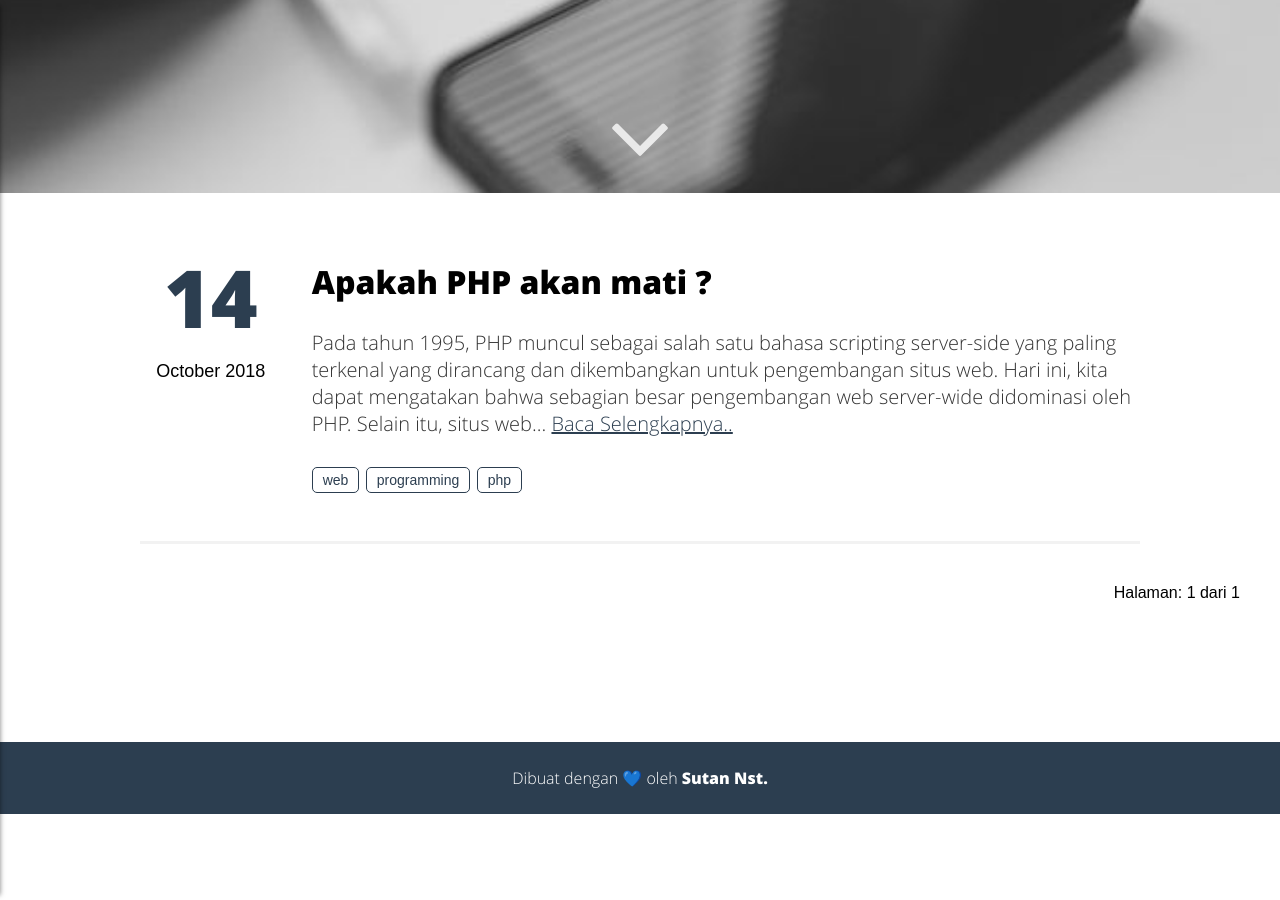
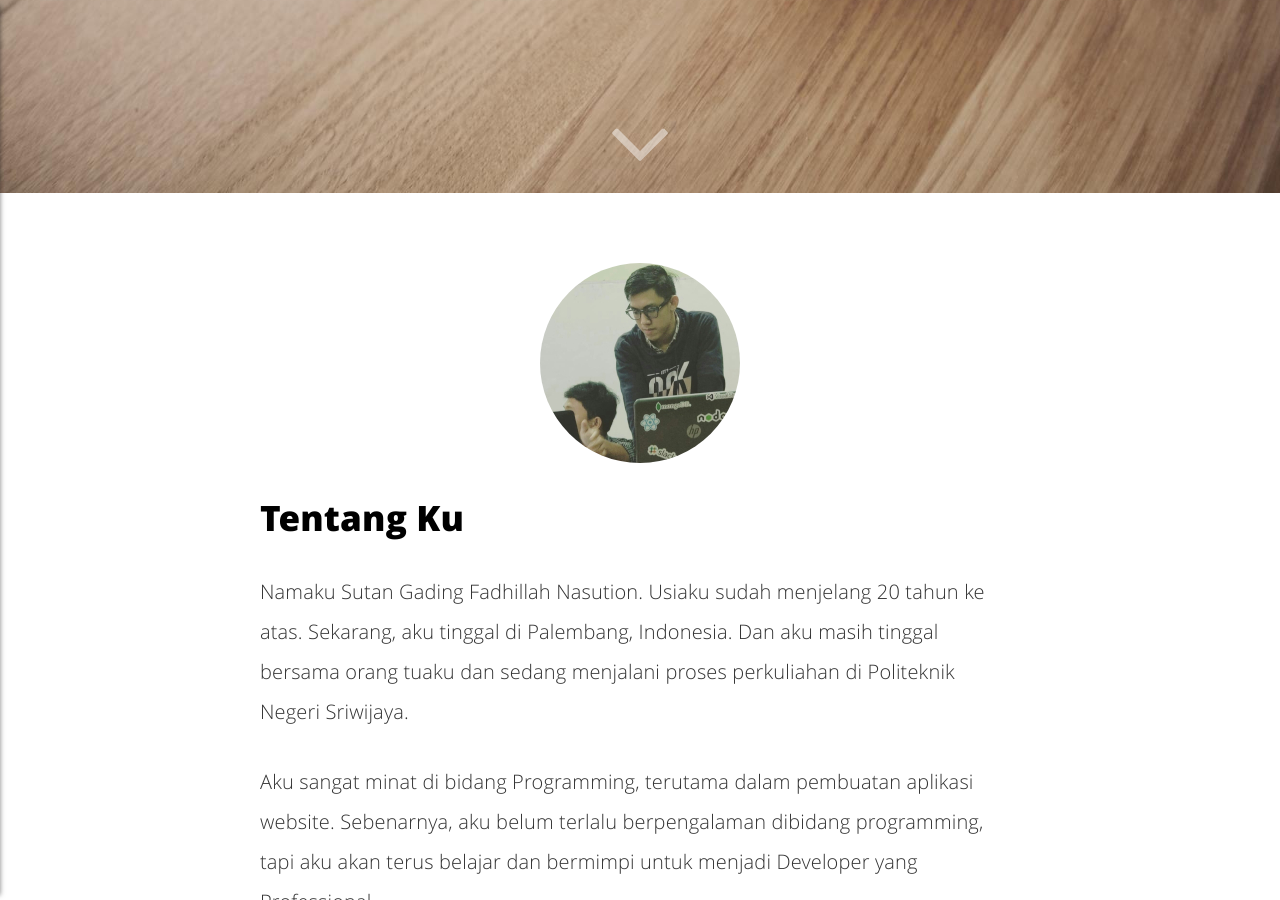
Before and after one commit to sgnzst/sgnzst.github.io, a Jekyll site: the page built from index.html, in a window 1280 px wide and 900 px high, scrolled down 707 px. Built offline with Jekyll 4.4.1, drawn with Linux system fonts in a browser that asks for light colours; the list of posts is cut into pages by our own code; some of the changed text lies outside the part shown.

Commit message:
modified templating and layouts

```diff
--- a/_config.yml
+++ b/_config.yml
@@ -20,9 +20,8 @@ twitter_username: none
 # Build settings
 markdown: kramdown
 highlighter: rouge
-permalink: /blog/:title/
 paginate: 5
-paginate_path: /page/:num
+paginate_path: /blog/page/:num
 
 # html minify
 compress_html:
@@ -38,14 +37,12 @@ links:
     url: /
   - title: Blog
     url: /blog
-  - title: Projects
+  - title: Projects (Coming Soon)
     url: /projects
   - title: Series
     url: /series
   - title: Tags
     url: /tags
-  - title: About Me
-    url: /about
 
 # my collections
 collections:
--- a/_layouts/default.html
+++ b/_layouts/default.html
@@ -7,7 +7,11 @@ layout: compress
   {% include head.html %}
   <body>
     {% include svg-icons.html %}
-    {% include header-default.html %}
+    {% if page.url == "/blog/index.html" %}
+      {% include header-post.html %}
+    {% else %}
+      {% include header-default.html %}
+    {% endif %}
       <section class="content">
         {{ content }}
       </section>
--- a/_layouts/minimal.html
+++ b/_layouts/minimal.html
@@ -7,7 +7,11 @@ layout: compress
   {% include head.html %}
   <body>
     {% include svg-icons.html %}
-    {% include header-post.html %}
+    {% if page.url == "/" %}
+      {% include header-default.html %}
+    {% else %}
+      {% include header-post.html %}
+    {% endif %}
     <section class="post" itemscope itemtype="http://schema.org/WebPage">
       <article role="article" id="scroll" class="post-content" role="main" itemprop="mainContentOfPage">
         {{ content }}
--- a/_layouts/page.html
+++ b/_layouts/page.html
@@ -1,6 +1,7 @@
 ---
 layout: default
 ---
+
 <div class="post">
   <header class="post-header">
     <h1 class="post-title">{{ page.title }}</h1>
--- a/index.html
+++ b/index.html
@@ -1,51 +1,52 @@
 ---
-layout: default
-background: /assets/img/desk1.jpg
+layout: minimal
+background: /assets/img/desk2.jpg
 ---
 
-<main id="scroll" class="home" role="main" itemprop="mainContentOfPage" itemscope="itemscope" itemtype="http://schema.org/Blog">
-  {% for post in paginator.posts %}
-  <article role="article" class="post-item" itemscope="itemscope" itemtype="http://schema.org/BlogPosting" itemprop="blogPost">
-    <a class="datetime" href="{{ post.url | prepend: site.baseurl }}">
-      <meta itemprop="datePublished" content="{{post.date}}">
-      <time datetime="{{ post.date | date_to_xmlschema }}">
-        <span class="day">
-          {{ post.date | date: "%d" }}
-        </span>
-        <span class="month-year">
-          {{ post.date | date: "%B %Y" }}
-        </span>
-      </time>
-    </a>
-    <div class="content">
-      <a href="{{ post.url | prepend: site.baseurl }}"><h2 class="post-title" itemprop="name">{{ post.title }}</h2></a>
-      <p class="description">
-        {{ post.content | strip_html | truncatewords:40 }}
-        <a href="{{ post.url | prepend: site.baseurl }}" class="link">Baca Selengkapnya..</a>
-      </p>
+<img itemprop="image" class="img-rounded" src="/assets/img/sutan.jpg" alt="Sutan Nst">
 
-      <div class="tags">
-        {% for tag in post.tags %}
-        <a href="{{ site.baseurl }}/tags/#{{tag | slugify }}">{{ tag }}</a>
-        {% endfor %}
-      </div>
-    </div>
-  </article>
-  {% endfor %}
+<h2>Tentang Ku</h2>
 
-  <div id="pg" class="pagination">
-    <span style="float: right">
-      {% if paginator.previous_page %}
-        <a href="{{ paginator.previous_page_path }}#pg" class="paginate-link">
-          Previous
-        </a>
-      {% endif %}
-      <span class="page_number ">
-        Halaman: {{ paginator.page }} dari {{ paginator.total_pages }}
-      </span>
-      {% if paginator.next_page %}
-        <a href="{{ paginator.next_page_path }}#pg" class="paginate-link">Next</a>
-      {% endif %}
-    </span>
-  </div>
-</main>
+<p>
+	Namaku Sutan Gading Fadhillah Nasution. Usiaku sudah menjelang 20 tahun ke atas.
+	Sekarang, aku tinggal di Palembang, Indonesia. Dan aku masih tinggal bersama orang tuaku dan
+	sedang menjalani proses perkuliahan di Politeknik Negeri Sriwijaya.
+</p>
+
+<p>
+	Aku sangat minat di bidang Programming, terutama dalam pembuatan aplikasi website.
+	Sebenarnya, aku belum terlalu berpengalaman dibidang programming,
+	tapi aku akan terus belajar dan bermimpi untuk menjadi Developer yang Professional.
+</p>
+
+<h2>Kemampuan Ku</h2>
+<p> Kira - kira beginilah aku menilai diriku. </p>
+<ul class="skill-list">
+	<div class="my-skill-bar" data-width="75" data-background="#e67e22">
+		Object Oriented Programming
+	</div>
+	<br />
+	<div class="my-skill-bar" data-width="70" data-background="#3498db">
+		CSS (Bootstrap)
+	</div>
+	<br />
+	<div class="my-skill-bar" data-width="60" data-background="#f1ac18">
+		<b>Javascript</b>
+	</div>
+	<br />
+	<div class="my-skill-bar" data-width="65" data-background="#2c3e50">
+		jQuery
+	</div>
+	<br />
+	<div class="my-skill-bar" data-width="80" data-background="#5a68a5">
+		PHP
+	</div>
+	<br />
+	<div class="my-skill-bar" data-width="30" data-background="#646464">
+		Python
+	</div>
+	<br />
+	<div class="my-skill-bar" data-width="55" data-background="#00758f">
+		MySQL
+	</div>
+</ul>
--- a/series.html
+++ b/series.html
@@ -2,7 +2,6 @@
 layout: minimal
 title: "Series"
 permalink: /series/index.html
-image: '/assets/img/series.png'
 description: "Take a look at my series."
 ---
 
```
Also changed, not shown: _projects/demo.html (deleted, +0 -14 lines), about.html (deleted, +0 -55 lines), blog/index.html (added, +53 -0 lines).
